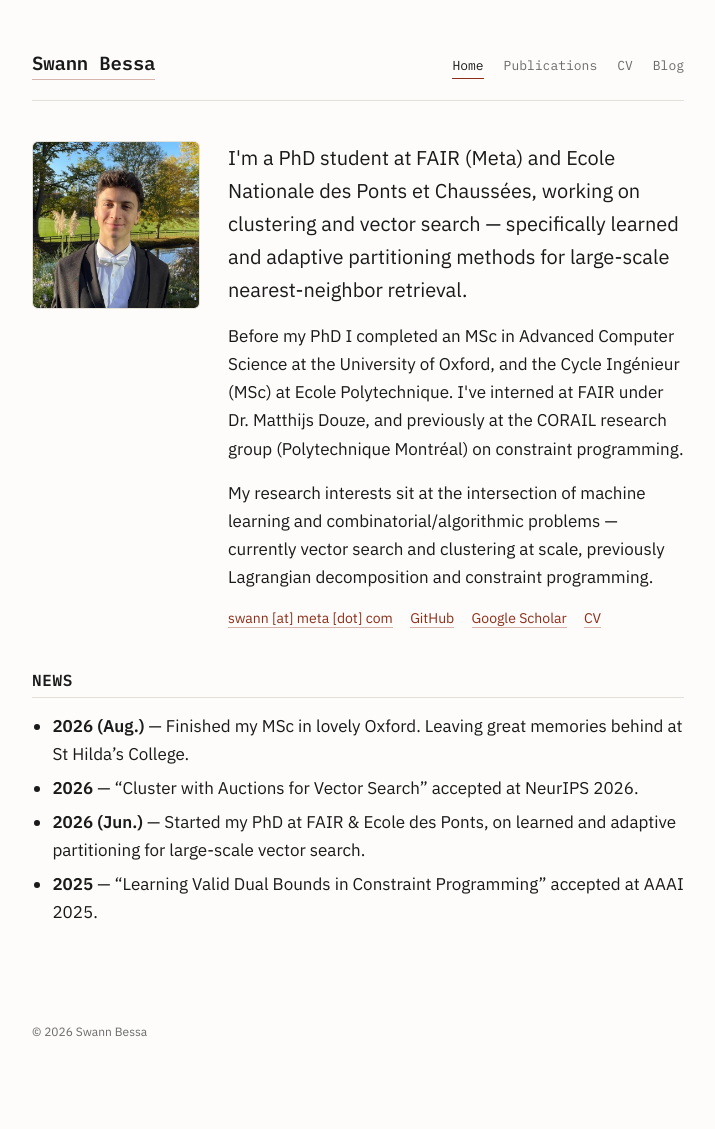
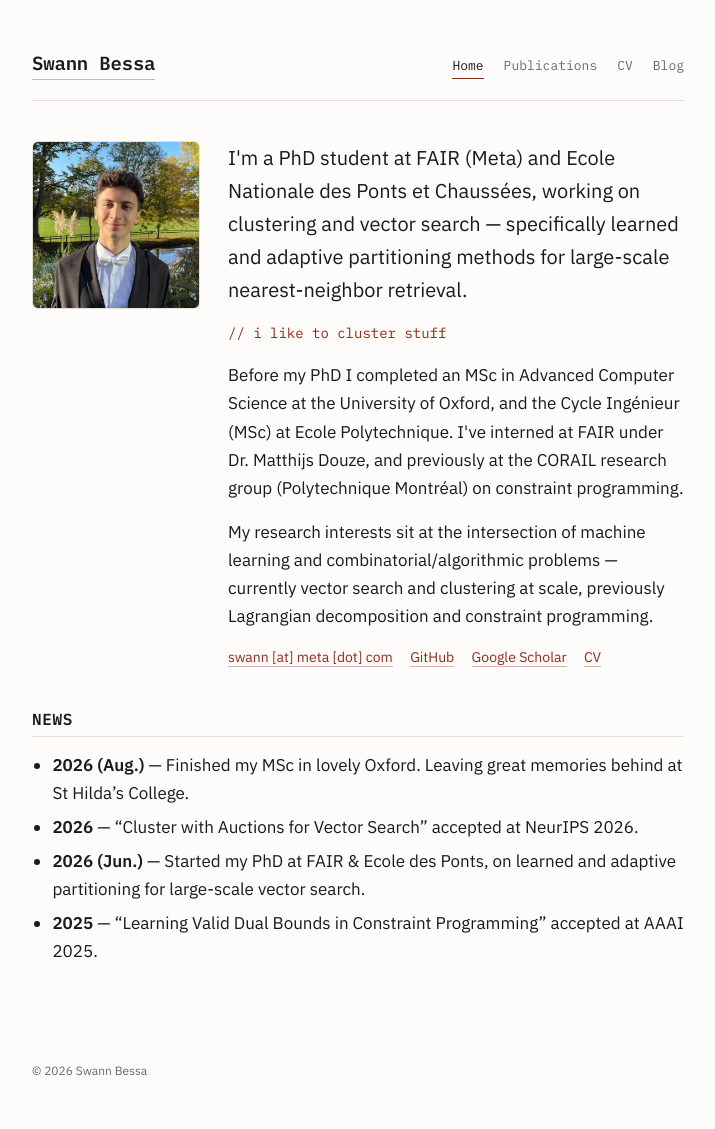
Before and after one commit to swannbessa/swannbessa.github.io, a Jekyll site: the page built from index.md, in a window 1280 px wide. Shown: the whole page, without its empty margins (282-997 px from the left). Built offline with Jekyll 4.4.1, drawn with Linux system fonts in a browser that asks for light colours; before the commit the page ends 1090 px from its top, so only the background shows below that.

Commit message:
Add tagline

```diff
--- a/assets/style.css
+++ b/assets/style.css
@@ -102,6 +102,13 @@ li { margin-bottom: 6px; }
 }
 
 .muted { color: var(--muted); }
+
+.tagline {
+  font-family: var(--mono);
+  font-size: 14px;
+  color: var(--accent);
+  margin: 6px 0 16px;
+}
 
 /* Home / intro */
 .intro {
--- a/index.md
+++ b/index.md
@@ -9,6 +9,8 @@ title: Home
   </div>
   <div class="intro-text">
     <p class="lede">I'm a PhD student at FAIR (Meta) and Ecole Nationale des Ponts et Chaussées, working on clustering and vector search — specifically learned and adaptive partitioning methods for large-scale nearest-neighbor retrieval.</p>
+
+    <p class="tagline">// i like to cluster stuff</p>
 
     <p>Before my PhD I completed an MSc in Advanced Computer Science at the University of Oxford, and the Cycle Ingénieur (MSc) at Ecole Polytechnique. I've interned at FAIR under Dr. Matthijs Douze, and previously at the CORAIL research group (Polytechnique Montréal) on constraint programming.</p>
 
```
